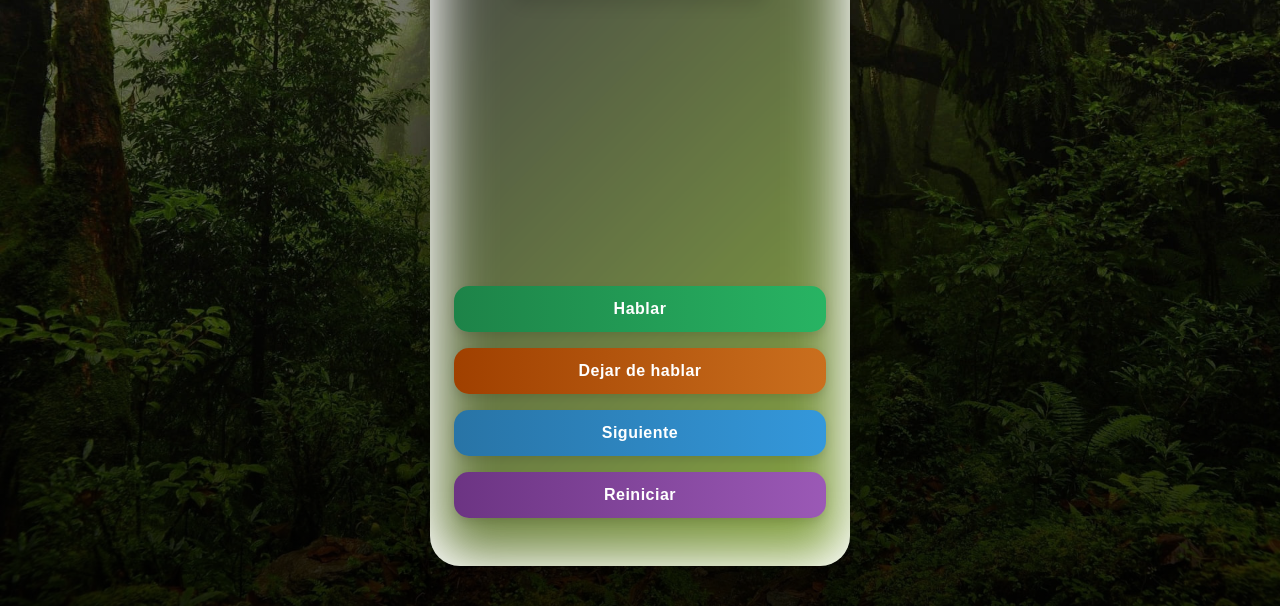
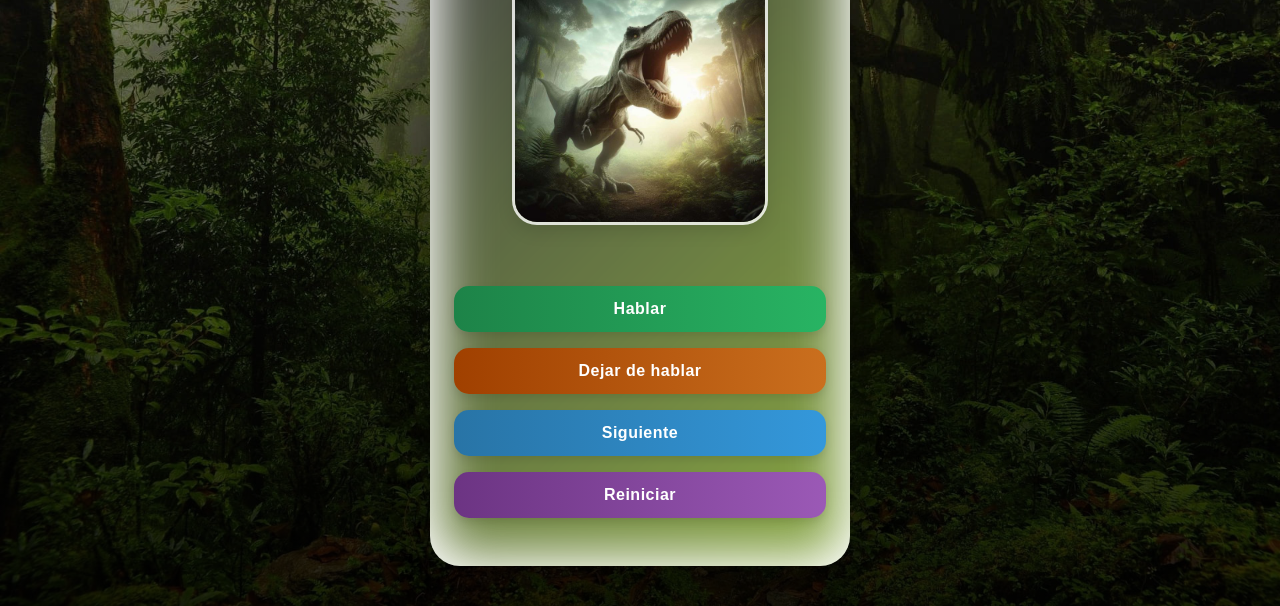
Before and after one commit to Elteclass/JurassicTalk, a plain HTML site: page index.html in a window 1280 px wide. Shown: the part 194-800 px from the top of the page. Drawn offline with Linux system fonts and the light colour scheme; some packages are replaced by stand-ins of ours; the site is published under a folder, as on GitHub Pages, so addresses that start at the root find nothing; a script that the page names is missing.

Commit message:
Update index.html
Se modifico la ruta

```diff
--- a/index.html
+++ b/index.html
@@ -13,7 +13,7 @@
     </div>
     <div class="juegoCuadro">
         <h1>Adivina el dinosaurio</h1>
-        <img id="imgDino" class="imgDinos" src="/Imagenes/T-rex.jpeg" alt="Dinosaurio">
+        <img id="imgDino" class="imgDinos" src="Imagenes/T-rex.jpeg" alt="T-rex">
         <div class="botones">
             <button class="btnHablar" id="btnHablar">Hablar</button>
             <button class="btnDejarDeHablar" id="btnNoHablar">Dejar de hablar</button>
```
